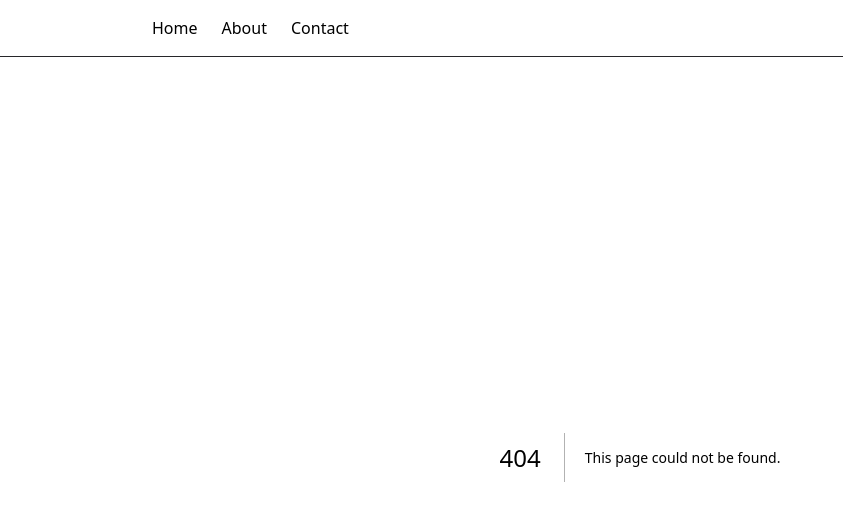
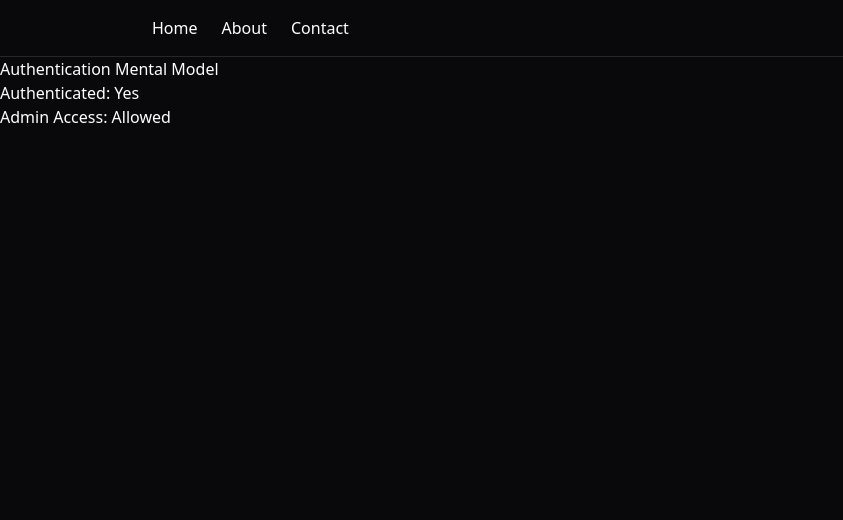
Before and after one commit to foysaliio/Nextjs-Mastery-Journey, a Next.js app: page /auth-demo in a window 1280 px wide. Before the commit this address had no page. Shown: the top 520 px of the page, without its empty margins (0-843 px from the left). Built offline with nearby package versions, Linux system fonts and the light colour scheme.

Commit message:
feat(nextjs): add authentication security mental model

```diff
--- /dev/null
+++ b/src/app/_lib/auth/auth.types.ts
@@ -0,0 +1,11 @@
+export interface AppUser {
+  id: string;
+  name: string;
+  email: string;
+  role: "user" | "admin";
+}
+
+export interface Session {
+  user: AppUser;
+  expiresAt: string;
+}
--- /dev/null
+++ b/src/app/_lib/auth/permissions.ts
@@ -0,0 +1,5 @@
+import { AppUser } from "./auth.types";
+
+export const canAccessAdminArea = (user: AppUser | null): boolean => {
+  return user?.role === "admin";
+};
--- /dev/null
+++ b/src/app/auth-demo/page.tsx
@@ -0,0 +1,33 @@
+import type { Session } from "../_lib/auth/auth.types";
+
+import { canAccessAdminArea } from "../_lib/auth/permissions";
+
+const demoSession: Session | null = {
+  user: {
+    id: "user-1",
+    name: "Foysal",
+    email: "foysal@example.com",
+    role: "admin",
+  },
+  expiresAt: "2026-10-10T12:00:00Z",
+};
+
+const AuthDemoPage = () => {
+  const user = demoSession?.user ?? null;
+
+  const isAuthenticated = Boolean(user);
+
+  const isAuthorized = canAccessAdminArea(user);
+
+  return (
+    <main>
+      <h1>Authentication Mental Model</h1>
+
+      <p>Authenticated: {isAuthenticated ? "Yes" : "No"}</p>
+
+      <p>Admin Access: {isAuthorized ? "Allowed" : "Denied"}</p>
+    </main>
+  );
+};
+
+export default AuthDemoPage;
```
